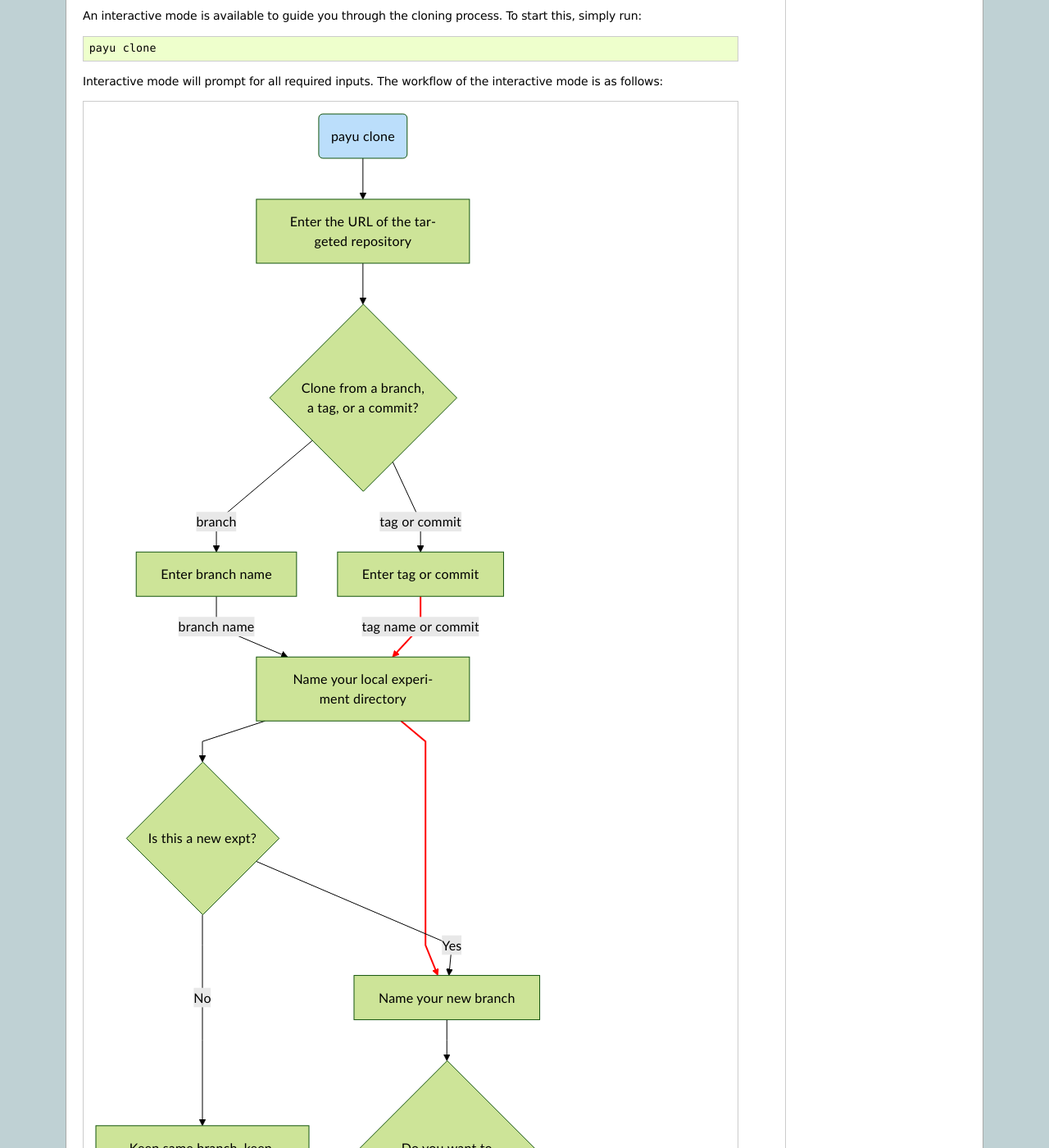
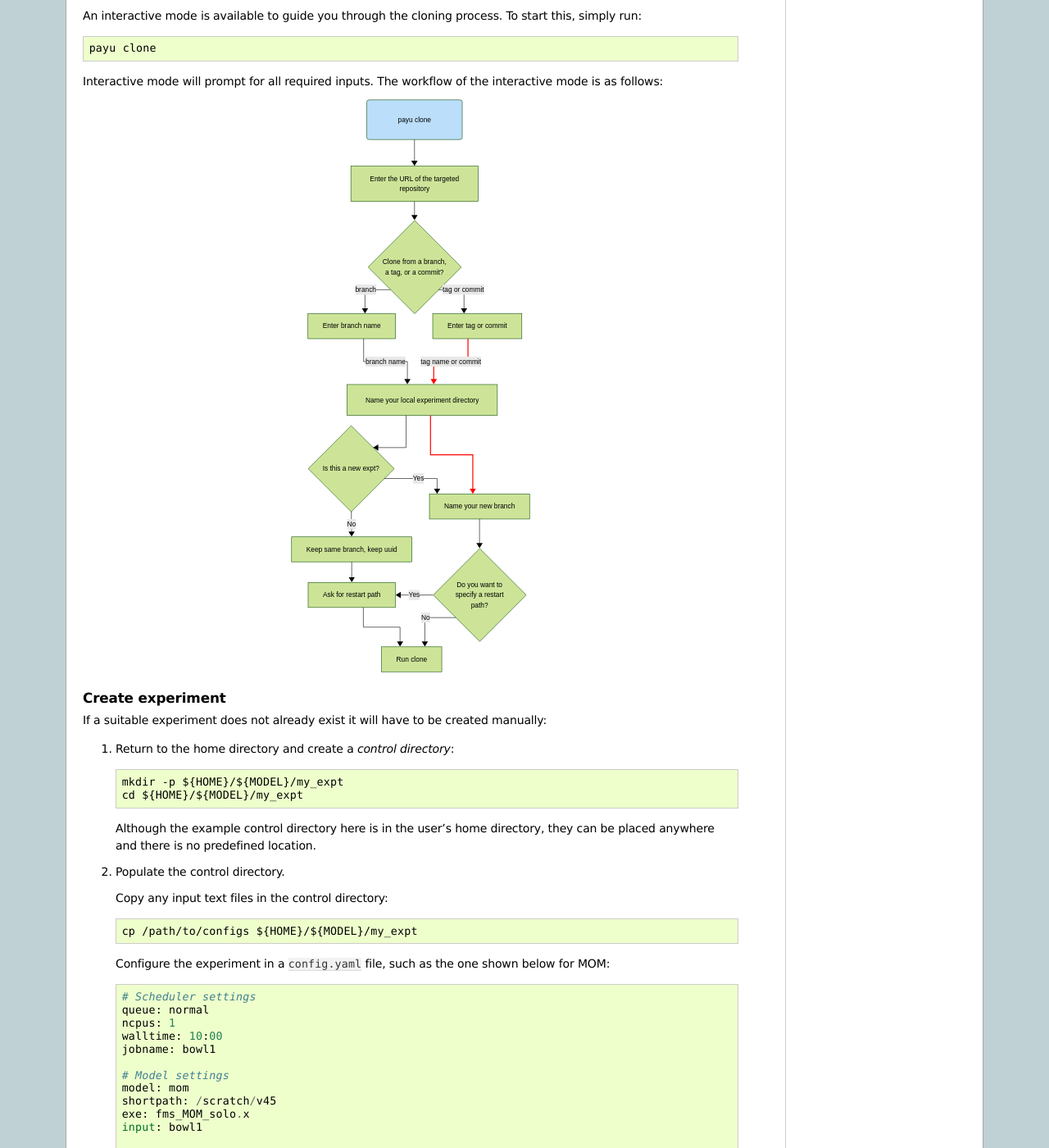
Before and after one commit to payu-org/payu, a Sphinx documentation site: the page built from docs/source/usage.rst, in a window 1280 px wide and 1400 px high, scrolled down 2153 px. Shown: the whole window at 82% size. Built offline with Sphinx 7.4.7, drawn with Linux system fonts in a browser that asks for light colours; some of the changed text lies outside the part shown.

```diff
--- a/docs/requirements.txt
+++ /dev/null
@@ -1 +0,0 @@
-sphinxcontrib-mermaid
--- a/docs/source/conf.py
+++ b/docs/source/conf.py
@@ -5,30 +5,12 @@ import payu
 extensions = ['sphinx.ext.autodoc',
               'sphinx.ext.ifconfig',
               'sphinx.ext.viewcode',
-              'sphinx.ext.autosectionlabel',
-              'sphinxcontrib.mermaid',]
+              'sphinx.ext.autosectionlabel']
 autosectionlabel_maxdepth = 2
 templates_path = ['_templates']
 source_suffix = '.rst'
 #source_encoding = 'utf-8-sig'
 master_doc = 'index'
-
-# Marmaid configuration
-mermaid_version = "11.12.0"
-mermaid_init_js = """
-    mermaid.initialize({
-        startOnLoad: true,
-        theme: 'forest',
-        flowchart: {
-            curve: 'linear'
-        }
-    });
-"""
-mermaid_params = [
-    '--theme', 'forest',
-    '--backgroundColor', 'transparent',
-]
-
 
 # General information about the project.
 project = payu.__name__
--- a/docs/source/usage.rst
+++ b/docs/source/usage.rst
@@ -148,36 +148,10 @@ To start this, simply run::
 Interactive mode will prompt for all required inputs.
 The workflow of the interactive mode is as follows:
 
-.. mermaid::
-
-   flowchart TB
-      Start("payu clone") L_Start_URL_0@--> URL["Enter the URL of the targeted repository"]
-      URL L_URL_Choice_0@--> Choice{"Clone from a branch,<br>a tag, or a commit?"}
-      Choice -- branch --> Branch["Enter branch name"]
-      Choice -- tag or commit --> Tag["Enter tag or commit"]
-      Branch L_Branch_LocalDir_0@-- branch name --> LocalDir["Name your local experiment directory"]
-      Tag -- tag name or commit --> LocalDir
-      LocalDir L_LocalDir_NameNewBranch_0@--> NameNewBranch["Name your new branch"] & NewExpt{"Is this a new expt?"}
-      NewExpt -- No --> KeepBranch["Keep same branch, keep uuid"]
-      KeepBranch L_KeepBranch_RestartPath_0@--> RestartPath["Ask for restart path"]
-      NameNewBranch --> RestartCheck{"Do you want to <br>specify a restart path?"}
-      RestartCheck L_RestartCheck_RestartPath_0@-- Yes --> RestartPath
-      RestartCheck L_RestartCheck_Run_0@-- No --> Run["Run clone"]
-      RestartPath --> Run
-      NewExpt -- Yes --> NameNewBranch
-
-      style Start fill:#BBDEFB
-      linkStyle 5 stroke:#ff0000,stroke-width:2px,fill:none
-      linkStyle 6 stroke:#ff0000,stroke-width:2px,fill:none
-
-      L_Start_URL_0@{ curve: linear }
-      L_URL_Choice_0@{ curve: linear }
-      L_Branch_LocalDir_0@{ curve: linear }
-      L_LocalDir_NameNewBranch_0@{ curve: linear }
-      L_LocalDir_NewExpt_0@{ curve: linear }
-      L_KeepBranch_RestartPath_0@{ curve: linear }
-      L_RestartCheck_RestartPath_0@{ curve: linear }
-      L_RestartCheck_Run_0@{ curve: linear }
+.. image:: ../diagrams/payu_clone_flowchart.svg
+   :align: center
+   :alt: Flowchart of the payu clone interactive workflow
+   :width: 300px
 
 .. _Create-experiment:
 Create experiment
```
Also changed, not shown: .readthedocs.yaml, docs/diagrams/payu_clone_flowchart.svg (added), 1 other file.
